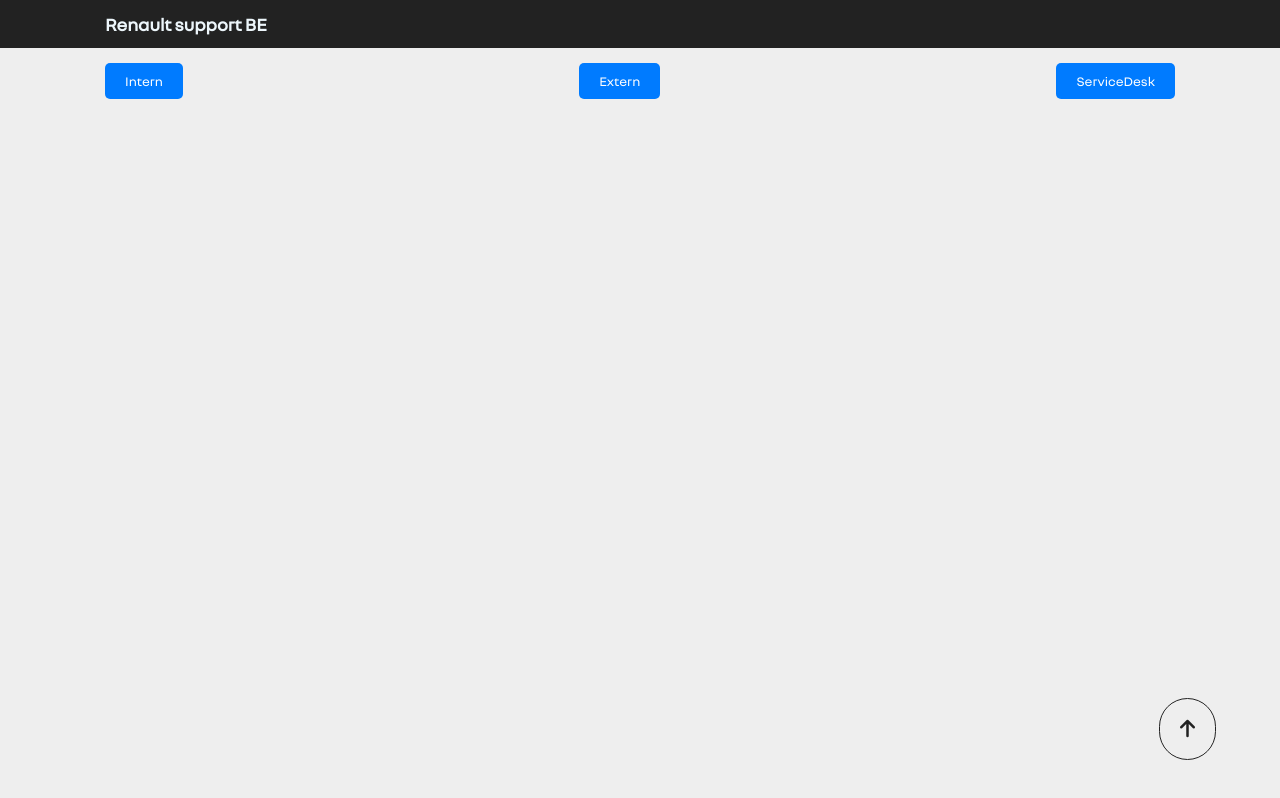
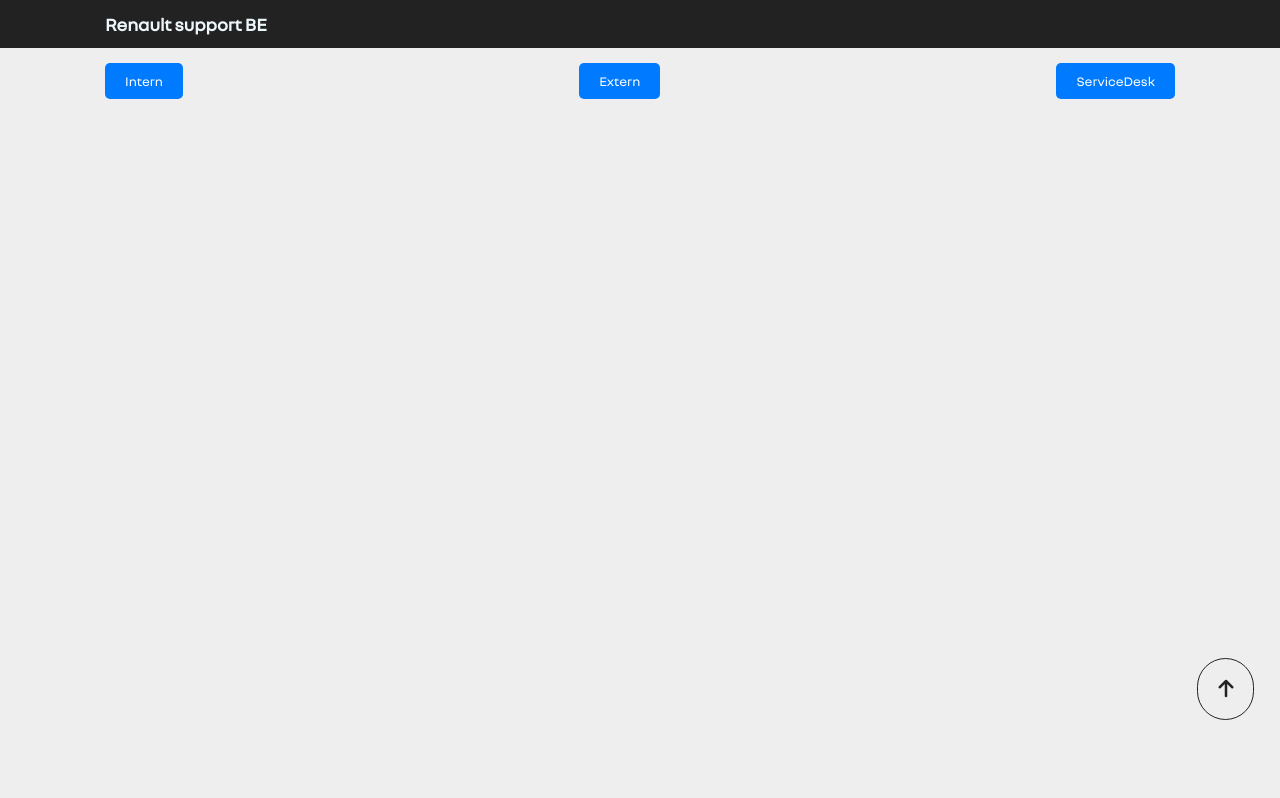
Before and after one commit to AzuryCyril/MRP_123, a website with bundled scripts: page index.html in a window 1280 px wide. Built offline with nearby package versions, Linux system fonts and the light colour scheme.

Commit message:
Update support.css

```diff
--- a/support.css
+++ b/support.css
@@ -13,8 +13,8 @@ header{
 
 .goUp{
     position: fixed;
-    bottom: 5%;
-    right: 5%;
+    bottom: 10%;
+    right: 2%;
     background-color: #eeeeee;
     color: #222;
     border: solid 1px #222;
```
